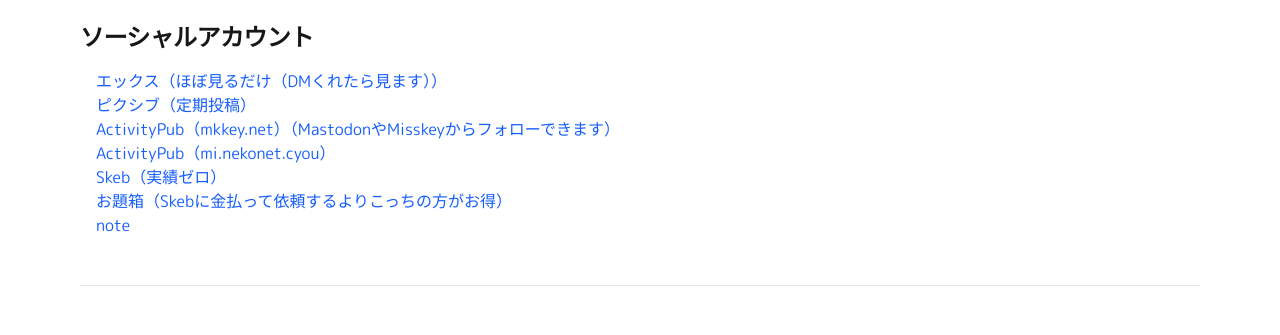
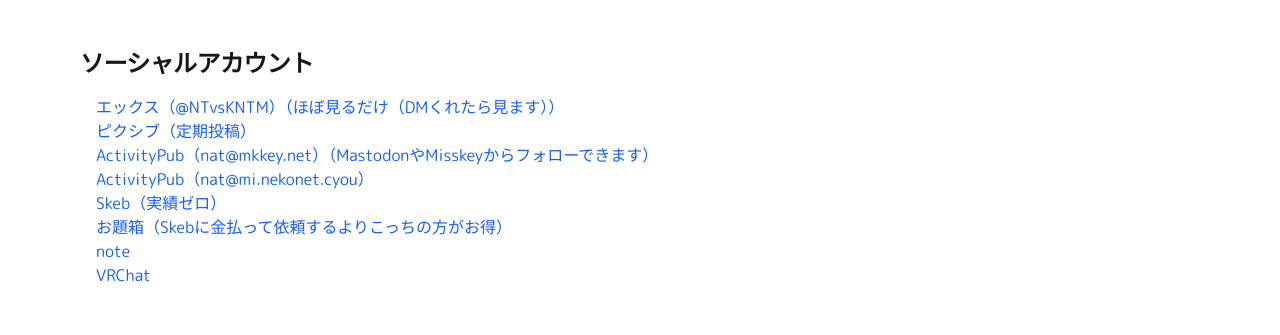
Before and after one commit to nativeskun/senjuMuseum, a Next.js app: page / in a window 1280 px wide. Shown: the part 1419-1754 px from the top of the page. Built offline with nearby package versions, Linux system fonts and the light colour scheme.

Commit message:
プロフ変更

```diff
--- a/src/app/page.tsx
+++ b/src/app/page.tsx
@@ -84,13 +84,14 @@
             <Image src="/images/先住民の歴史博物館.png" width={160} height={50} alt="先住民の歴史博物館" className="mt-4" />
           </a>
           <br />
+          （文章は手打ちだぞ！）<br />
           公開日：2026/7/8(水)
         </p>
       </section>
       <section className="mt-12 border-t border-zinc-200 pt-12 dark:border-zinc-800">
         <h2 className="text-2xl font-bold tracking-tight mb-4">ソーシャルアカウント</h2>
         <a href="https://x.com/NTvsKNTM" target="_blank" className="ml-4 text-blue-600 hover:underline">
-          エックス（ほぼ見るだけ（DMくれたら見ます））
+          エックス（@NTvsKNTM）（ほぼ見るだけ（DMくれたら見ます））
         </a>
         <br />
         <a href="https://www.pixiv.net/users/25922850" target="_blank" className="ml-4 text-blue-600 hover:underline">
@@ -98,11 +99,11 @@
         </a>
         <br />
         <a href="https://mkkey.net/@nat" target="_blank" className="ml-4 text-blue-600 hover:underline">
-          ActivityPub（mkkey.net）（MastodonやMisskeyからフォローできます）
+          ActivityPub（nat@mkkey.net）（MastodonやMisskeyからフォローできます）
         </a>
         <br />
         <a href="https://mi.nekonet.cyou/@nat" target="_blank" className="ml-4 text-blue-600 hover:underline">
-          ActivityPub（mi.nekonet.cyou）
+          ActivityPub（nat@mi.nekonet.cyou）
         </a>
         <br />
         <a href="https://skeb.jp/@natives" target="_blank" className="ml-4 text-blue-600 hover:underline">
@@ -115,6 +116,10 @@
         <br />
         <a href="https://note.com/natives" target="_blank" className="ml-4 text-blue-600 hover:underline">
           note
+        </a>
+        <br />
+        <a href="https://vrchat.com/home/user/usr_78721261-45a1-4819-a4e7-618b4113936c" target="_blank" className="ml-4 text-blue-600 hover:underline">
+          VRChat
         </a>
       </section>
       <section className="mt-12 border-t border-zinc-200 pt-12 dark:border-zinc-800 gap-4">
```
